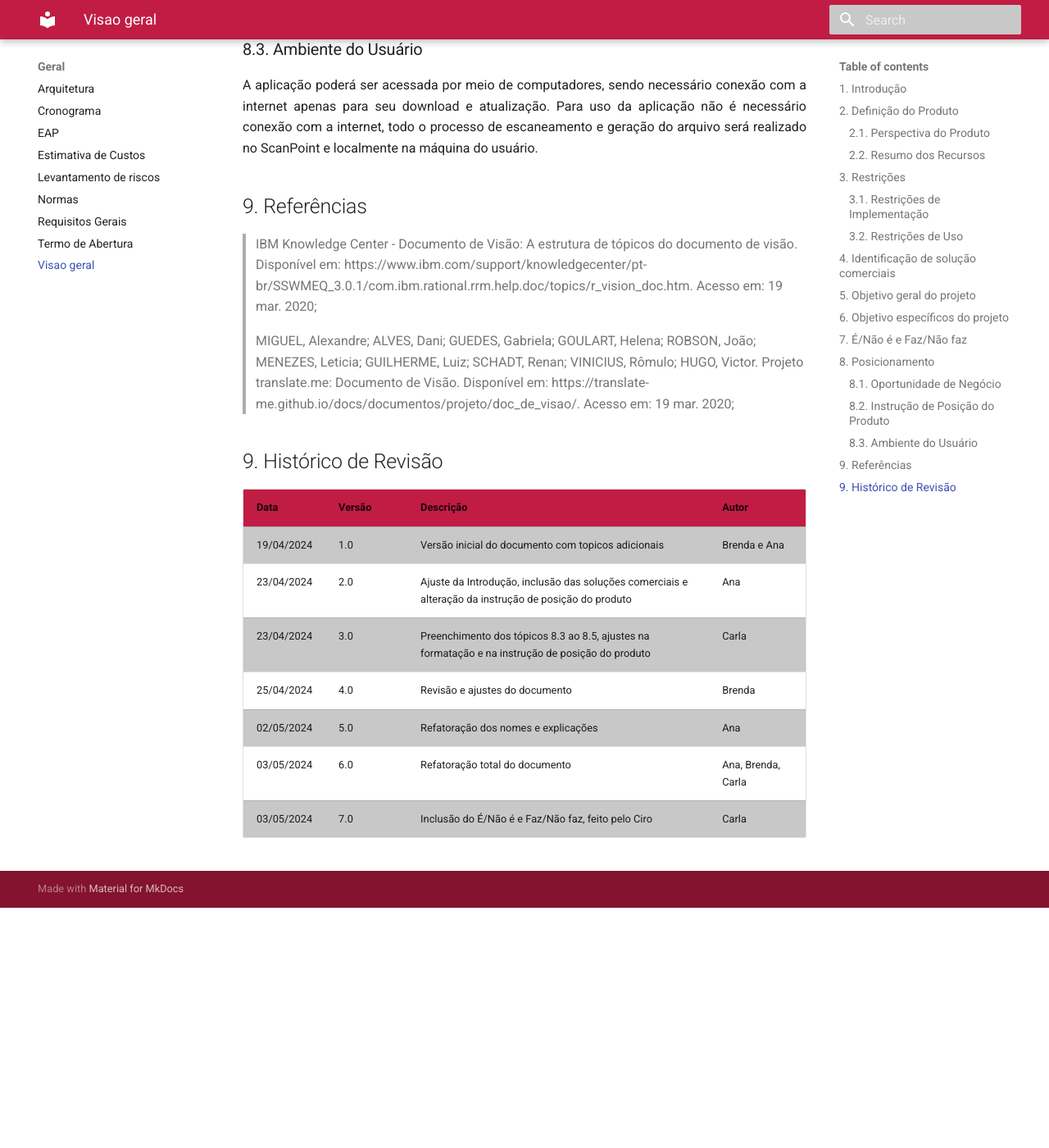
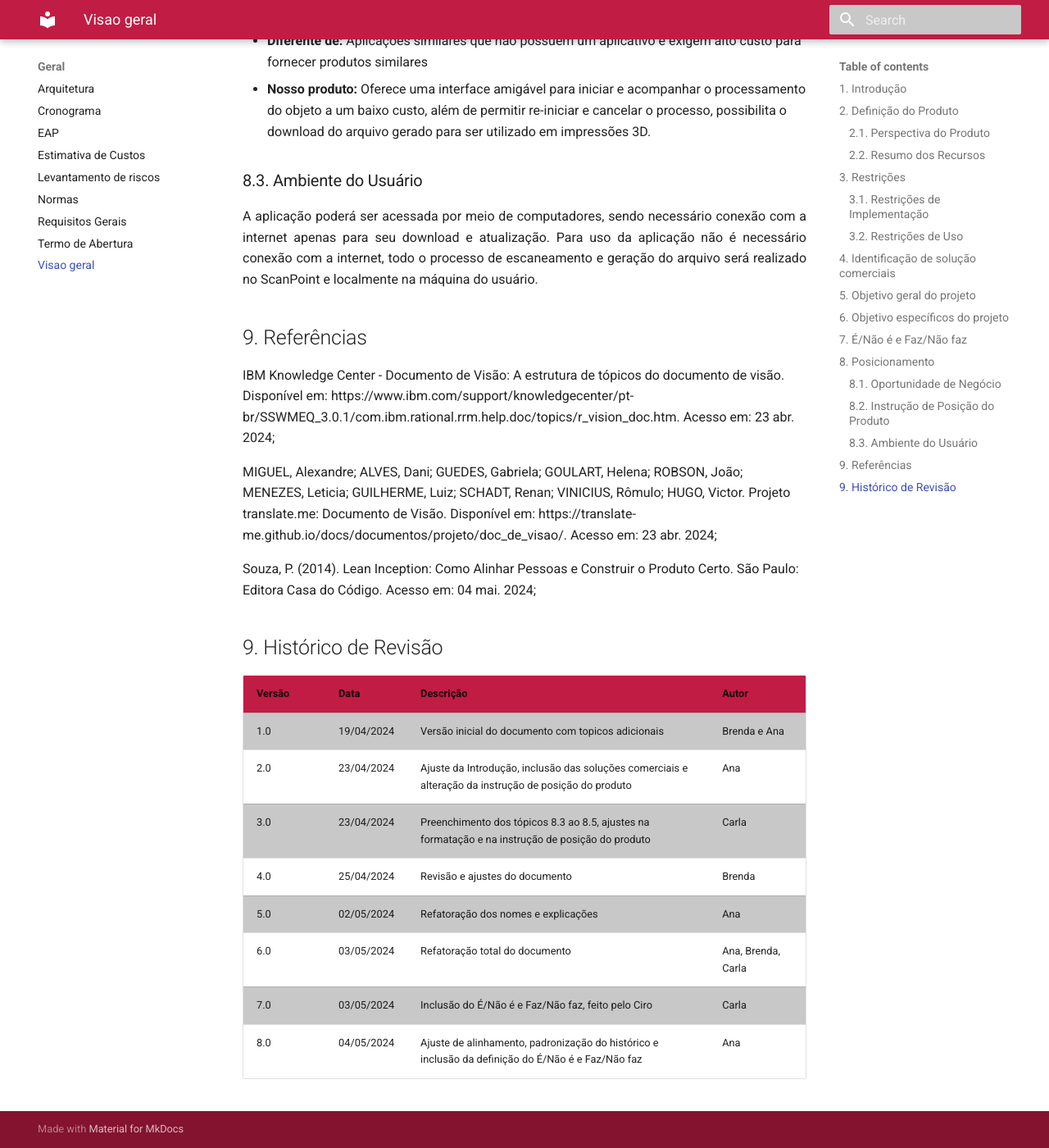
Before and after one commit to Calcioft/ScanPoint, an MkDocs documentation site: the page built from docs/geral/visaogeral.md, in a window 1280 px wide and 1400 px high, scrolled down 6360 px. Shown: the whole window at 82% size. Built offline with MkDocs 1.6.1 and Material for MkDocs 9.7.7, drawn with Linux system fonts in a browser that asks for light colours; before the commit the page ends 7467 px from its top, so only the background shows below that; some of the changed text lies outside the part shown.

Commit message:
doc: Atualização do documento de visao

```diff
--- a/docs/geral/visaogeral.md
+++ b/docs/geral/visaogeral.md
@@ -2,15 +2,17 @@
 
 ## 1. Introdução
 
-<span style="text-align: justify;"> No contexto atual da fabricação digital, a demanda por soluções que simplifiquem e aprimorem o processo de digitalização 3D está em constante crescimento. No âmbito da disciplina de Projeto Integrador 2 da Universidade de Brasília, cujo objetivo é integrar as engenharias eletrônica, energia, aeroespacial, automotiva e de software do campus Gama, surgiu a iniciativa de desenvolver um projeto que viabilize a construção de um scanner. A abordagem escolhida é baseada na utilização de sensores infravermelhos para capturar pontos de distância de objetos físicos, concentrando o controle dos sensores e motores em apenas um Arduino. Posteriormente, os pontos identificados são enviados para um computador, onde são processados para formar uma nuvem de pontos (point cloud), que, por sua vez, é utilizada para gerar um modelo tridimensional.</span>
+<p style="text-align: justify;"> No contexto atual da fabricação digital, a demanda por soluções que simplifiquem e aprimorem o processo de digitalização 3D está em constante crescimento. No âmbito da disciplina de Projeto Integrador 2 da Universidade de Brasília, cujo objetivo é integrar as engenharias eletrônica, energia, aeroespacial, automotiva e de software do campus Gama, surgiu a iniciativa de desenvolver um projeto que viabilize a construção de um scanner. A abordagem escolhida é baseada na utilização de sensores infravermelhos para capturar pontos de distância de objetos físicos, concentrando o controle dos sensores e motores em apenas um Arduino. Posteriormente, os pontos identificados são enviados para um computador, onde são processados para formar uma nuvem de pontos (point cloud), que, por sua vez, é utilizada para gerar um modelo tridimensional.</p>
 
-<span style="text-align: justify;"> Este projeto representa uma abordagem inovadora, devido à sua abordagem que utiliza tecnologia de ponta, como o Arduino e sensores infravermelhos, e acessível, uma vez que o uso de hardware de baixo custo, como o Arduino, torna essa tecnologia disponível para uma gama mais ampla de usuários, reduzindo as barreiras de entrada para a digitalização 3D. A versatilidade e a capacidade de processamento do Arduino em conjunto com a precisão dos sensores infravermelho são responsáveis pela captura dos pontos de distância do objeto em questão, e, assim, o sistema cria uma representação digital precisa da sua superfície, sem a necessidade de equipamentos complexos ou de alto custo. </span>
+<p style="text-align: justify;"> Este projeto representa uma abordagem inovadora, devido à sua abordagem que utiliza tecnologia de ponta, como o Arduino e sensores infravermelhos, e acessível, uma vez que o uso de hardware de baixo custo, como o Arduino, torna essa tecnologia disponível para uma gama mais ampla de usuários, reduzindo as barreiras de entrada para a digitalização 3D. A versatilidade e a capacidade de processamento do Arduino em conjunto com a precisão dos sensores infravermelho são responsáveis pela captura dos pontos de distância do objeto em questão, e, assim, o sistema cria uma representação digital precisa da sua superfície, sem a necessidade de equipamentos complexos ou de alto custo. </p>
 
-<span style="text-align: justify;"> Ao adotar uma abordagem que combina acessibilidade, simplicidade e, futuramente, eficiência ao realizar o escaneamento e digitalização 3D, este projeto tem o potencial de democratizar esse processo e torná-lo utilizável a uma ampla gama de usuários, desde entusiastas e estudantes até profissionais e empresas. Além disso, ao utilizar tecnologias de código aberto, incentiva-se a colaboração e o desenvolvimento contínuo, criando um ecossistema de inovação compartilhado. Este documento tem como objetivo apresentar o ScanPoint em detalhes, destacando seus recursos, benefícios e aplicações. </span>
+<p style="text-align: justify;"> Ao adotar uma abordagem que combina acessibilidade, simplicidade e, futuramente, eficiência ao realizar o escaneamento e digitalização 3D, este projeto tem o potencial de democratizar esse processo e torná-lo utilizável a uma ampla gama de usuários, desde entusiastas e estudantes até profissionais e empresas. Além disso, ao utilizar tecnologias de código aberto, incentiva-se a colaboração e o desenvolvimento contínuo, criando um ecossistema de inovação compartilhado. Este documento tem como objetivo apresentar o ScanPoint em detalhes, destacando seus recursos, benefícios e aplicações. </p>
 
 ## 2. Definição do Produto
 
-<p style="text-align: justify;"> O projeto ScanPoint surge como uma resposta à necessidade crescente por soluções que simplifiquem e aprimorem o processo de digitalização 3D e reprodução tridimensional de objetos físicos. O projeto é formado por uma mesa escaner e um aplicativo desktop. A mesa escaner é composta por um Arduino e sensores infravermelho que realizam a captura pontos de distância dos objetos. O aplicativo desktop é responsável pela interação com o usuário e por processar os pontos enviados pela mesa, de modo que gere um arquivo em stl que permite o objeto ser reproduzido por uma impressora 3D. </p>
+<p style="text-align: justify;"> O projeto ScanPoint surge como uma resposta à necessidade crescente por soluções que simplifiquem e aprimorem o processo de digitalização 3D e reprodução tridimensional de objetos físicos. O projeto é formado por uma mesa escaner e um aplicativo desktop. </p>
+
+<p style="text-align: justify;"> A mesa escaner é composta por um Arduino e sensores infravermelho que realizam a captura pontos de distância dos objetos. O aplicativo desktop é responsável pela interação com o usuário e por processar os pontos enviados pela mesa, de modo que gere um arquivo em stl que permite o objeto ser reproduzido por uma impressora 3D. </p>
 
 ### 2.1. Perspectiva do Produto
 
@@ -87,6 +89,9 @@
 - **Documentação**: Preparar documentação detalhada sobre o funcionamento e operação do sistema ScanPoint, bem como materiais de treinamento para usuários e técnicos. Isso garantirá que os usuários estejam devidamente capacitados para utilizar o sistema de forma eficaz e segura.
 
 ## 7. É/Não é e Faz/Não faz
+
+<p style="text-align: justify;"> O "É/Não é e Faz/Não faz" são conceitos que ajudam a delinear limites e características de determinado tema, objeto ou situação. Enquanto o "É/Não é" se refere à identificação do que algo é ou não é, o "Faz/Não faz" diz respeito às ações que estão associadas ou não àquilo em questão. Ambos são ferramentas de análise que proporcionam clareza e precisão na compreensão de diversos projetos.</p>
+
 ![É/Não é e Faz/Não faz](../assets/eounaoe.png)
 
 ## 8. Posicionamento
@@ -110,18 +115,21 @@
 
 ## 9. Referências
 
-> IBM Knowledge Center - Documento de Visão: A estrutura de tópicos do documento de visão. Disponível em: https://www.ibm.com/support/knowledgecenter/pt-br/SSWMEQ_3.0.1/com.ibm.rational.rrm.help.doc/topics/r_vision_doc.htm. Acesso em: 19 mar. 2020;
+IBM Knowledge Center - Documento de Visão: A estrutura de tópicos do documento de visão. Disponível em: https://www.ibm.com/support/knowledgecenter/pt-br/SSWMEQ_3.0.1/com.ibm.rational.rrm.help.doc/topics/r_vision_doc.htm. Acesso em: 23 abr. 2024;
 
-> MIGUEL, Alexandre; ALVES, Dani; GUEDES, Gabriela; GOULART, Helena; ROBSON, João; MENEZES, Leticia; GUILHERME, Luiz; SCHADT, Renan; VINICIUS, Rômulo; HUGO, Victor. Projeto translate.me: Documento de Visão. Disponível em: https://translate-me.github.io/docs/documentos/projeto/doc_de_visao/. Acesso em: 19 mar. 2020;
+MIGUEL, Alexandre; ALVES, Dani; GUEDES, Gabriela; GOULART, Helena; ROBSON, João; MENEZES, Leticia; GUILHERME, Luiz; SCHADT, Renan; VINICIUS, Rômulo; HUGO, Victor. Projeto translate.me: Documento de Visão. Disponível em: https://translate-me.github.io/docs/documentos/projeto/doc_de_visao/. Acesso em: 23 abr. 2024;
+
+Souza, P. (2014). Lean Inception: Como Alinhar Pessoas e Construir o Produto Certo. São Paulo: Editora Casa do Código. Acesso em: 04 mai. 2024;
 
 ## 9. Histórico de Revisão
 
-| Data | Versão| Descrição | Autor |
+| Versão | Data | Descrição | Autor |
 |----|----|----|----|
-| 19/04/2024 | 1.0 | Versão inicial do documento com topicos adicionais | Brenda e Ana |
-| 23/04/2024 | 2.0 | Ajuste da Introdução, inclusão das soluções comerciais e alteração da instrução de posição do produto | Ana |
-| 23/04/2024 | 3.0 | Preenchimento dos tópicos 8.3 ao 8.5, ajustes na formatação e na instrução de posição do produto  | Carla |
-| 25/04/2024 | 4.0 | Revisão e ajustes do documento  | Brenda |
-| 02/05/2024 | 5.0 | Refatoração dos nomes e explicações  | Ana |
-| 03/05/2024 | 6.0 | Refatoração total do documento  | Ana, Brenda, Carla |
-| 03/05/2024 | 7.0 | Inclusão do É/Não é e Faz/Não faz, feito pelo Ciro| Carla |
+| 1.0 | 19/04/2024 | Versão inicial do documento com topicos adicionais | Brenda e Ana |
+| 2.0 | 23/04/2024 | Ajuste da Introdução, inclusão das soluções comerciais e alteração da instrução de posição do produto | Ana |
+| 3.0 | 23/04/2024 | Preenchimento dos tópicos 8.3 ao 8.5, ajustes na formatação e na instrução de posição do produto  | Carla |
+| 4.0 | 25/04/2024 | Revisão e ajustes do documento  | Brenda |
+| 5.0 | 02/05/2024 | Refatoração dos nomes e explicações  | Ana |
+| 6.0 | 03/05/2024 | Refatoração total do documento  | Ana, Brenda, Carla |
+| 7.0 | 03/05/2024 | Inclusão do É/Não é e Faz/Não faz, feito pelo Ciro| Carla |
+| 8.0 | 04/05/2024 | Ajuste de alinhamento, padronização do histórico e inclusão da definição do É/Não é e Faz/Não faz| Ana |
```
